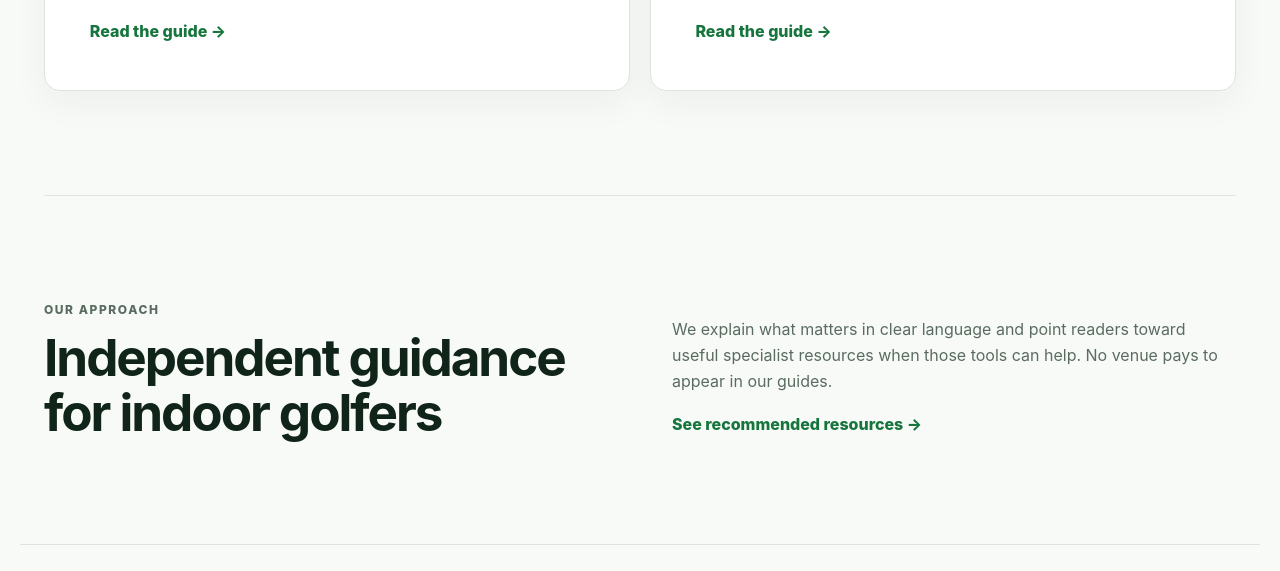
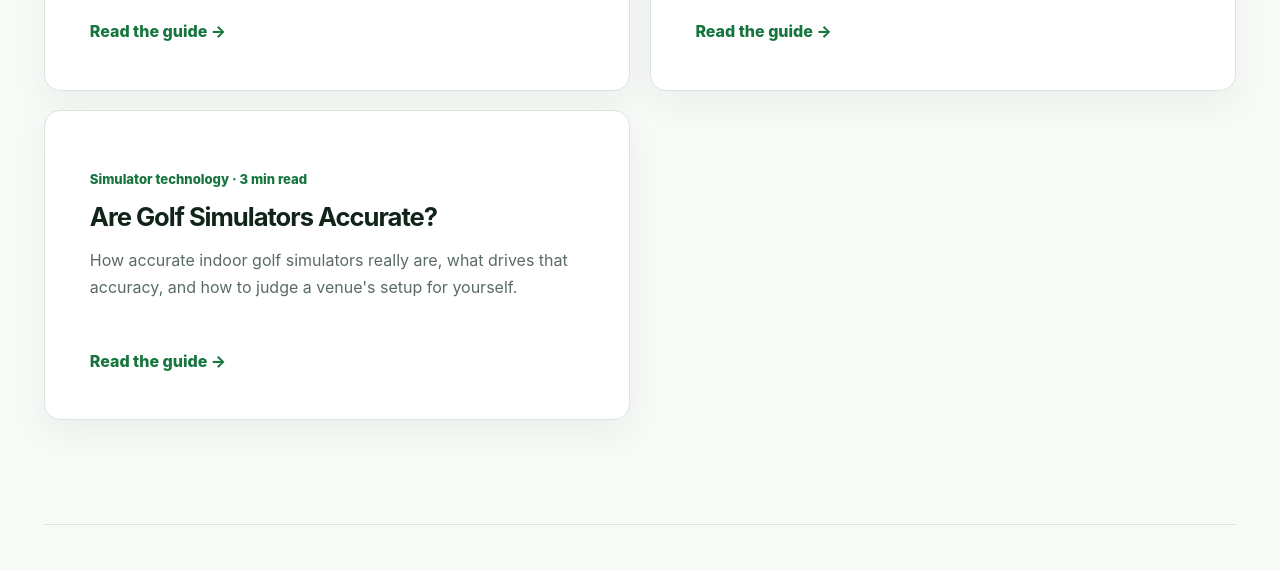
Before and after one commit to steven-GolfSim/golf-simulator-guide, a plain HTML site: page index.html in a window 1280 px wide. Shown: the part 9999-10570 px from the top of the page. Drawn offline with Linux system fonts and the light colour scheme.

Commit message:
Add guide card for golf simulator accuracy article

```diff
--- a/index.html
+++ b/index.html
@@ -982,6 +982,22 @@
           </a>
         </article>
 
+        <article class="guide-card">
+          <p class="meta">Simulator technology &middot; 3 min read</p>
+          <h3>
+            <a href="articles/are-golf-simulators-accurate.html">
+              Are Golf Simulators Accurate?
+            </a>
+          </h3>
+          <p>
+            How accurate indoor golf simulators really are, what drives
+            that accuracy, and how to judge a venue's setup for yourself.
+          </p>
+          <a class="text-link" href="articles/are-golf-simulators-accurate.html">
+            Read the guide &rarr;
+          </a>
+        </article>
+
       </div>
     </section>
 
```
